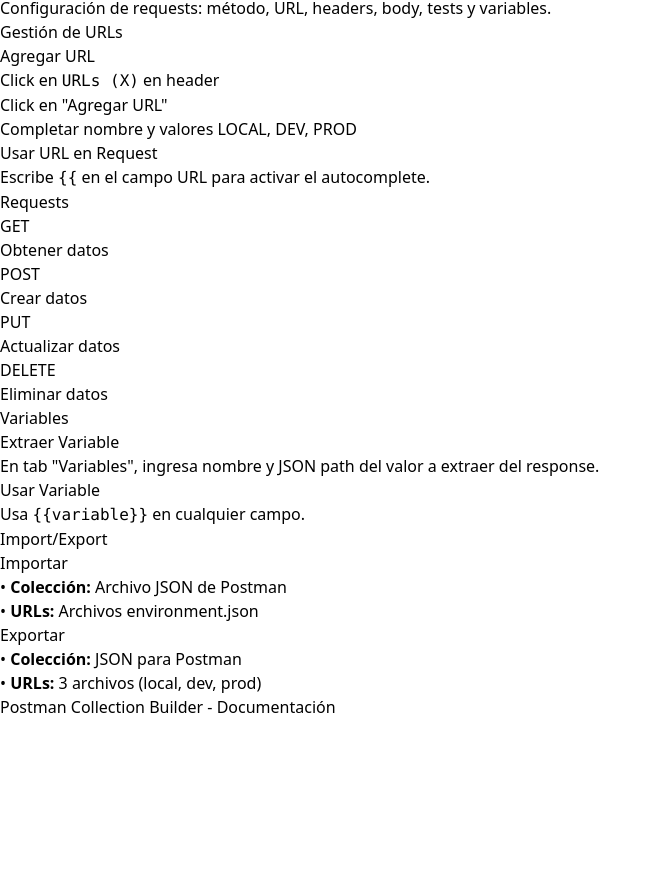
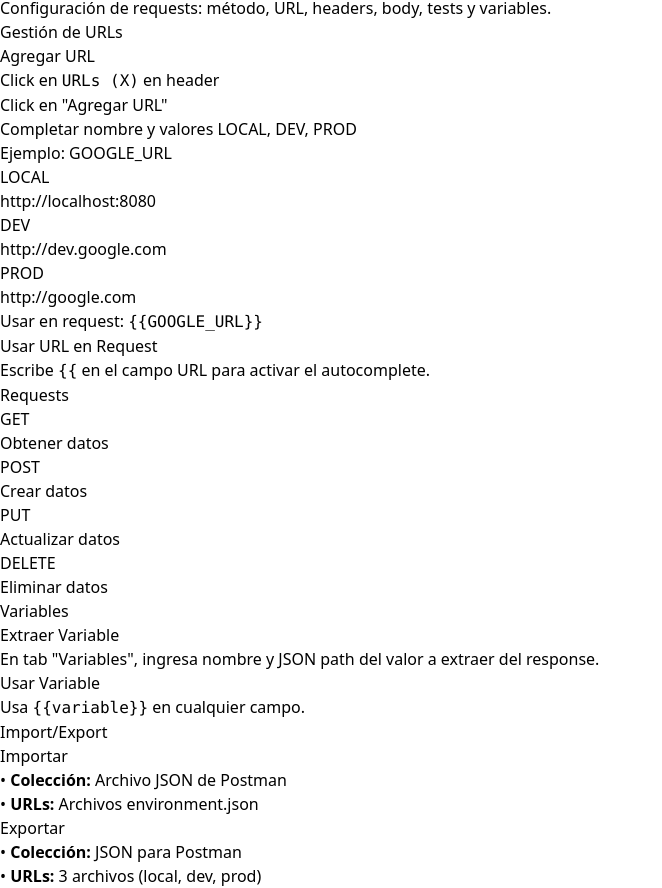
Before and after one commit to alegonzalezz/collection_integration, a React (Vite) app: page /collection_integration/documentation in a window 1280 px wide. Shown: the part 1018-1906 px from the top of the page, without its empty margins (0-662 px from the left). Before the commit the page ends 1737 px from the top, so only its background shows below. Built offline with nearby package versions, Linux system fonts and the light colour scheme.

Commit message:
Fix documentation layout - header and sidebar fixed, content scrolls

```diff
--- a/src/components/DocumentationViewer.jsx
+++ b/src/components/DocumentationViewer.jsx
@@ -5,8 +5,8 @@
   const [darkMode, setDarkMode] = useState(true)
 
   return (
-    <div className={`min-h-screen transition-colors duration-300 ${darkMode ? 'bg-slate-900' : 'bg-gradient-to-br from-slate-50 to-blue-50'}`}>
-      <header className={`backdrop-blur-lg border-b shadow-lg ${darkMode ? 'bg-slate-800/90 border-slate-700' : 'bg-white/90 border-slate-200'}`}>
+    <div className={`h-screen flex flex-col transition-colors duration-300 ${darkMode ? 'bg-slate-900' : 'bg-gradient-to-br from-slate-50 to-blue-50'}`}>
+      <header className={`fixed top-0 left-0 right-0 z-50 backdrop-blur-lg border-b shadow-lg ${darkMode ? 'bg-slate-800/90 border-slate-700' : 'bg-white/90 border-slate-200'}`}>
         <div className="max-w-6xl mx-auto px-6 py-4 flex items-center justify-between">
           <div className="flex items-center gap-4">
             <div className={`p-2.5 rounded-xl shadow-lg bg-gradient-to-br from-blue-500 to-indigo-600`}>
@@ -32,11 +32,10 @@
         </div>
       </header>
 
-      <main className="max-w-6xl mx-auto px-6 py-8">
-        <div className="grid grid-cols-1 lg:grid-cols-4 gap-8">
+      <div className="flex flex-1 pt-[72px] overflow-hidden">
         {/* Sidebar */}
-          <div className="lg:col-span-1">
-            <div className={`rounded-2xl shadow-lg border p-6 sticky top-8 ${darkMode ? 'bg-slate-800 border-slate-700' : 'bg-white border-slate-200'}`}>
+        <div className={`w-64 flex-shrink-0 border-r overflow-y-auto ${darkMode ? 'bg-slate-800 border-slate-700' : 'bg-white border-slate-200'}`}>
+          <div className="p-6">
             <h2 className={`text-lg font-bold mb-4 ${darkMode ? 'text-white' : 'text-slate-800'}`}>Contenido</h2>
             <nav className="space-y-2">
               <a href="#introduccion" className={`flex items-center gap-2 px-3 py-2 rounded-lg transition-colors ${darkMode ? 'text-slate-300 hover:bg-slate-700' : 'text-slate-700 hover:bg-slate-100'}`}>
@@ -72,7 +71,8 @@
         </div>
 
         {/* Main content */}
-          <div className="lg:col-span-3 space-y-8">
+        <div className="flex-1 overflow-y-auto p-8">
+          <div className="max-w-4xl mx-auto space-y-8">
             <section id="introduccion" className={`rounded-2xl shadow-lg border p-8 ${darkMode ? 'bg-slate-800 border-slate-700' : 'bg-white border-slate-200'}`}>
               <h2 className={`text-2xl font-bold mb-4 ${darkMode ? 'text-white' : 'text-slate-800'}`}>Introducción</h2>
               <p className={`leading-relaxed ${darkMode ? 'text-slate-300' : 'text-slate-600'}`}>
@@ -167,6 +167,26 @@
                     <li>Completar nombre y valores LOCAL, DEV, PROD</li>
                   </ol>
                 </div>
+                <div className={`p-4 rounded-xl border ${darkMode ? 'border-slate-700 bg-slate-700/50' : 'border-slate-200 bg-slate-50'}`}>
+                  <h3 className={`font-semibold mb-3 ${darkMode ? 'text-white' : 'text-slate-800'}`}>Ejemplo: GOOGLE_URL</h3>
+                  <div className="grid grid-cols-3 gap-3">
+                    <div className={`p-3 rounded-lg border ${darkMode ? 'bg-emerald-900/30 border-emerald-700' : 'bg-emerald-50 border-emerald-200'}`}>
+                      <span className={`text-xs font-bold ${darkMode ? 'text-emerald-400' : 'text-emerald-600'}`}>LOCAL</span>
+                      <p className={`text-sm mt-1 font-mono ${darkMode ? 'text-emerald-300' : 'text-emerald-700'}`}>http://localhost:8080</p>
+                    </div>
+                    <div className={`p-3 rounded-lg border ${darkMode ? 'bg-amber-900/30 border-amber-700' : 'bg-amber-50 border-amber-200'}`}>
+                      <span className={`text-xs font-bold ${darkMode ? 'text-amber-400' : 'text-amber-600'}`}>DEV</span>
+                      <p className={`text-sm mt-1 font-mono ${darkMode ? 'text-amber-300' : 'text-amber-700'}`}>http://dev.google.com</p>
+                    </div>
+                    <div className={`p-3 rounded-lg border ${darkMode ? 'bg-blue-900/30 border-blue-700' : 'bg-blue-50 border-blue-200'}`}>
+                      <span className={`text-xs font-bold ${darkMode ? 'text-blue-400' : 'text-blue-600'}`}>PROD</span>
+                      <p className={`text-sm mt-1 font-mono ${darkMode ? 'text-blue-300' : 'text-blue-700'}`}>http://google.com</p>
+                    </div>
+                  </div>
+                  <p className={`text-xs mt-3 ${darkMode ? 'text-slate-400' : 'text-slate-500'}`}>
+                    Usar en request: <code className={`px-1.5 py-0.5 rounded font-mono ${darkMode ? 'bg-slate-700 text-cyan-300' : 'bg-slate-100'}`}>{'{{GOOGLE_URL}}'}</code>
+                  </p>
+                </div>
                 <div className={`p-4 rounded-xl border ${darkMode ? 'border-slate-700' : 'border-slate-200'}`}>
                   <h3 className={`font-semibold mb-2 ${darkMode ? 'text-white' : 'text-slate-800'}`}>Usar URL en Request</h3>
                   <p className={`${darkMode ? 'text-slate-300' : 'text-slate-600'}`}>
@@ -237,13 +257,7 @@
             </section>
           </div>
         </div>
-      </main>
-
-      <footer className={`border-t mt-12 ${darkMode ? 'bg-slate-800 border-slate-700' : 'bg-white border-slate-200'}`}>
-        <div className={`max-w-6xl mx-auto px-6 py-4 text-center text-sm ${darkMode ? 'text-slate-400' : 'text-slate-500'}`}>
-          Postman Collection Builder - Documentación
       </div>
-      </footer>
     </div>
   )
 }
```
Also changed, not shown: src/lib/domain-logic.js. Lines whose indentation alone changed are shown as unchanged.
